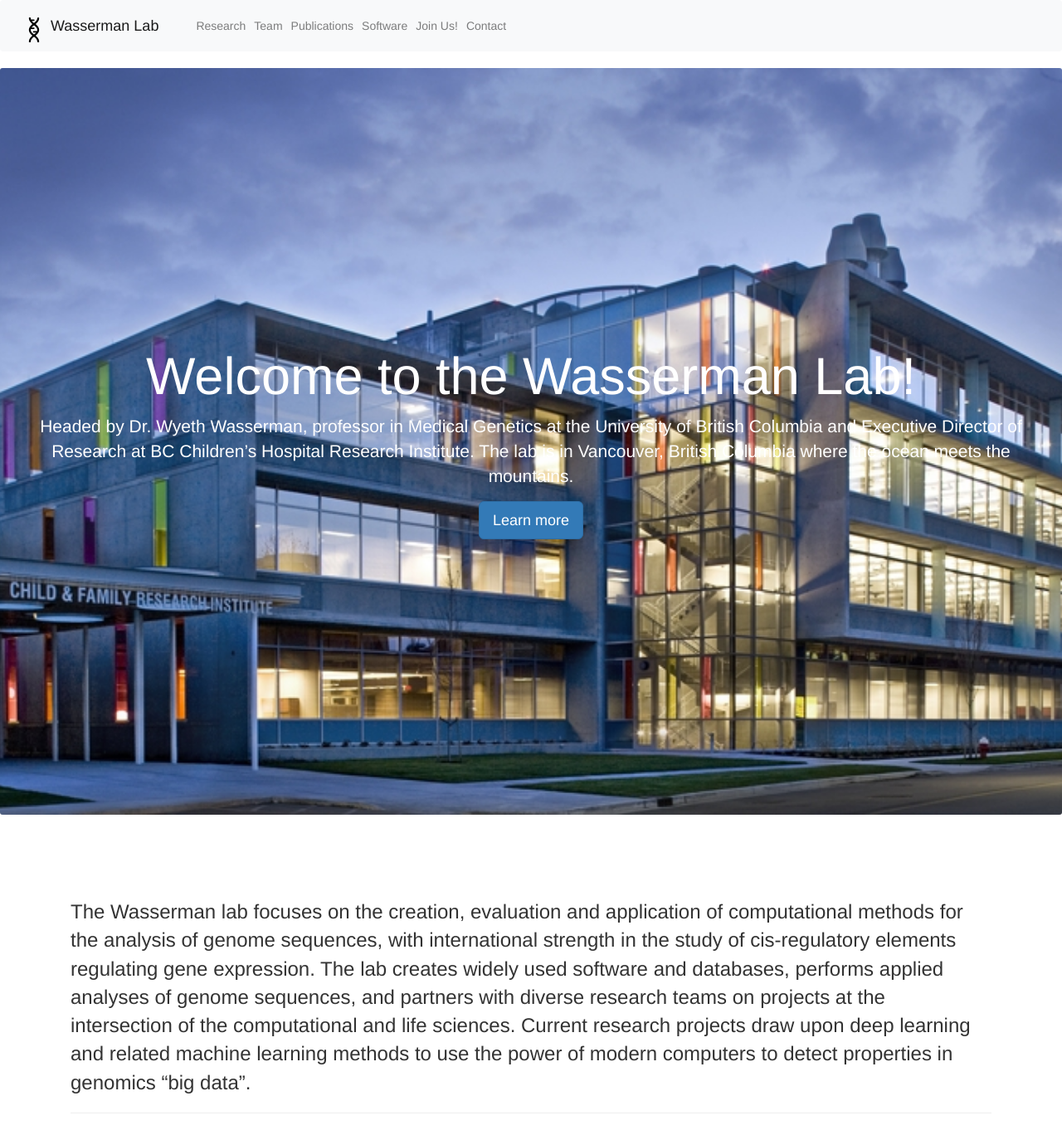
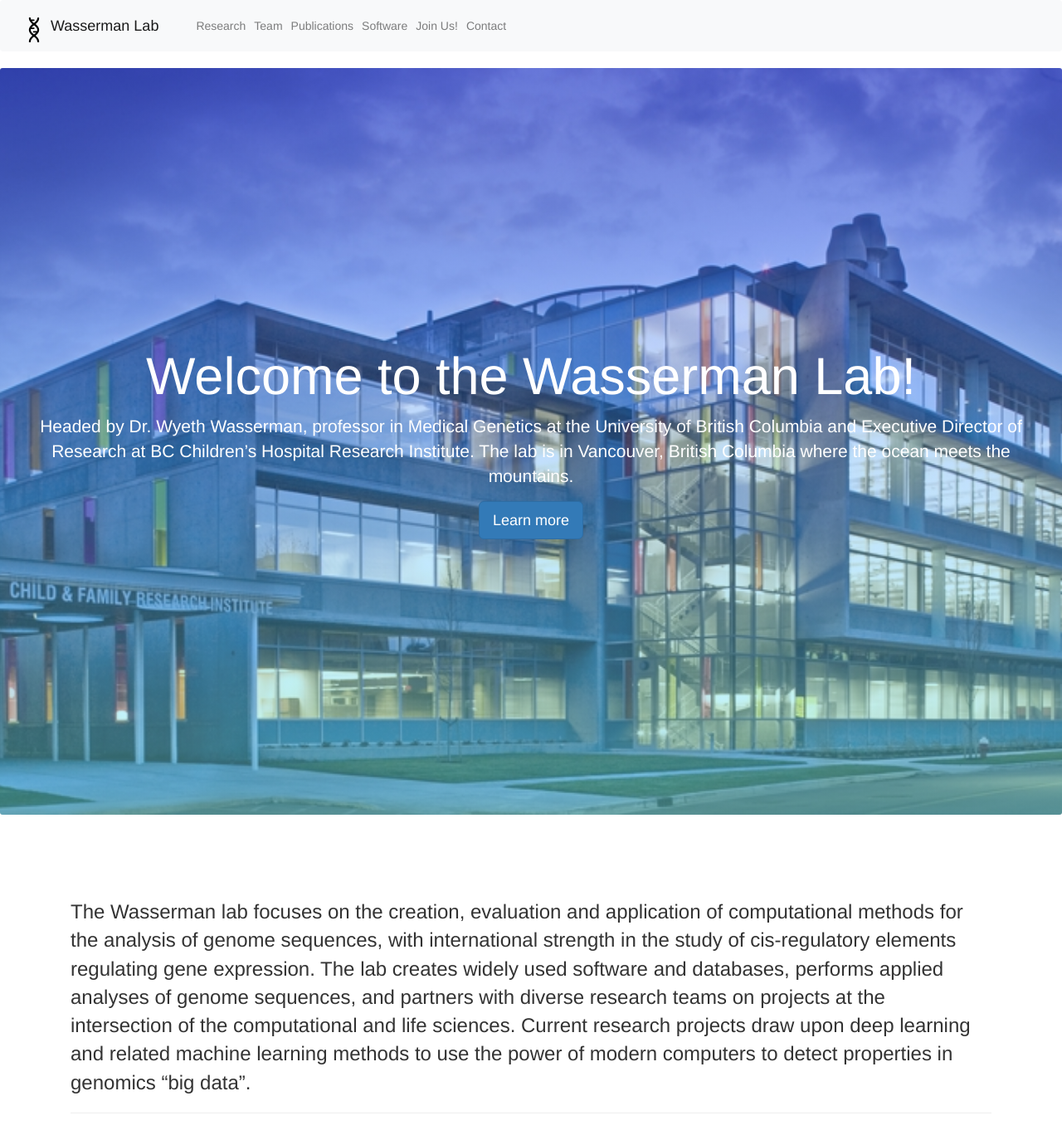
Before and after one commit to wassermanlab/wassermanlab.github.io, a Jekyll site: the page built from index.md, in a window 1280 px wide. Shown: the whole page at 83% size. Built offline with Jekyll 4.4.1, drawn with Linux system fonts in a browser that asks for light colours; nearby versions of some CDN libraries.

Commit message:
added scroll capability and jumbotron gradient

```diff
--- a/_layouts/home.html
+++ b/_layouts/home.html
@@ -12,10 +12,17 @@ layout: default
 <div class="jumbotron bg-image">
   <div class="container text-white">
   <h1>Welcome to the Wasserman Lab!</h1>
-  <p style="font-weight: 500"> Headed by Dr. Wyeth Wasserman, professor in Medical Genetics at the University of British Columbia and
-    Executive Director of Research at BC Children’s Hospital Research Institute. The lab is in Vancouver,
-    British Columbia where the ocean meets the mountains.</p>
+  <p style="font-weight: 500">Headed by Dr. Wyeth Wasserman, professor in Medical Genetics at the University of British Columbia and Executive Director of Research at BC Children’s Hospital Research Institute. The lab is in Vancouver, British Columbia where the ocean meets the mountains.
+  </p>
+    <p>
+      <a class="btn btn-primary btn-lg" href="#down" role="button">Learn more</a>
+      <div id="down"></div>
+    </p>
+
+  <!--
     <p><a class="btn btn-primary btn-lg" href="/research/" role="button">Learn more</a></p>
+  -->
+
   </div>
 </div>
 
--- a/_layouts/research.html
+++ b/_layouts/research.html
@@ -18,4 +18,3 @@ layout: default
         {% endfor %}
     </div>
   </div>
-  /assets/image/index/dna
--- a/assets/css/custom_css.css
+++ b/assets/css/custom_css.css
@@ -22,6 +22,7 @@ html {
     color: black;
 }
 
+/*full width jumbotron
 .jumbotron {
   width:100%;
    height: 100vh;
@@ -42,3 +43,36 @@ html {
    vertical-align:middle;
    text-align: center;
  }
+ */
+
+ /* JUMBOTRON STYLE HERE */
+.jumbotron{
+  width:100%;
+   height: 100vh;
+   display:table;
+
+  background:
+linear-gradient(
+  rgba(0, 0, 250, 0.25),
+  rgba(125, 250, 250, 0.45)
+),
+url('/assets/img/index/bcchr.jpg') center center;
+background-repeat: no-repeat;
+background-attachment: fixed;
+-webkit-background-size: cover;
+-moz-background-size: cover;
+-o-background-size: cover;
+background-size: cover;
+color:white !important;
+height:100vh;
+}
+
+.jumbotron .container {
+  display:table-cell;
+  vertical-align:middle;
+  text-align: center;
+}
+
+html {
+  scroll-behavior: smooth;
+ }
--- a/index.md
+++ b/index.md
@@ -9,5 +9,6 @@ title: Wasserman Lab
 
 <br>
 <font size= "5">
+
 The Wasserman lab focuses on the creation, evaluation and application of computational methods for the analysis of genome sequences, with international strength in the study of cis-regulatory elements regulating gene expression. The lab creates widely used software and databases, performs applied analyses of genome sequences, and partners with diverse research teams on projects at the intersection of the computational and life sciences. Current research projects draw upon deep learning and related machine learning methods to use the power of modern computers to detect properties in genomics “big data”.
 </font>
```
Lines whose indentation alone changed are shown as unchanged.
